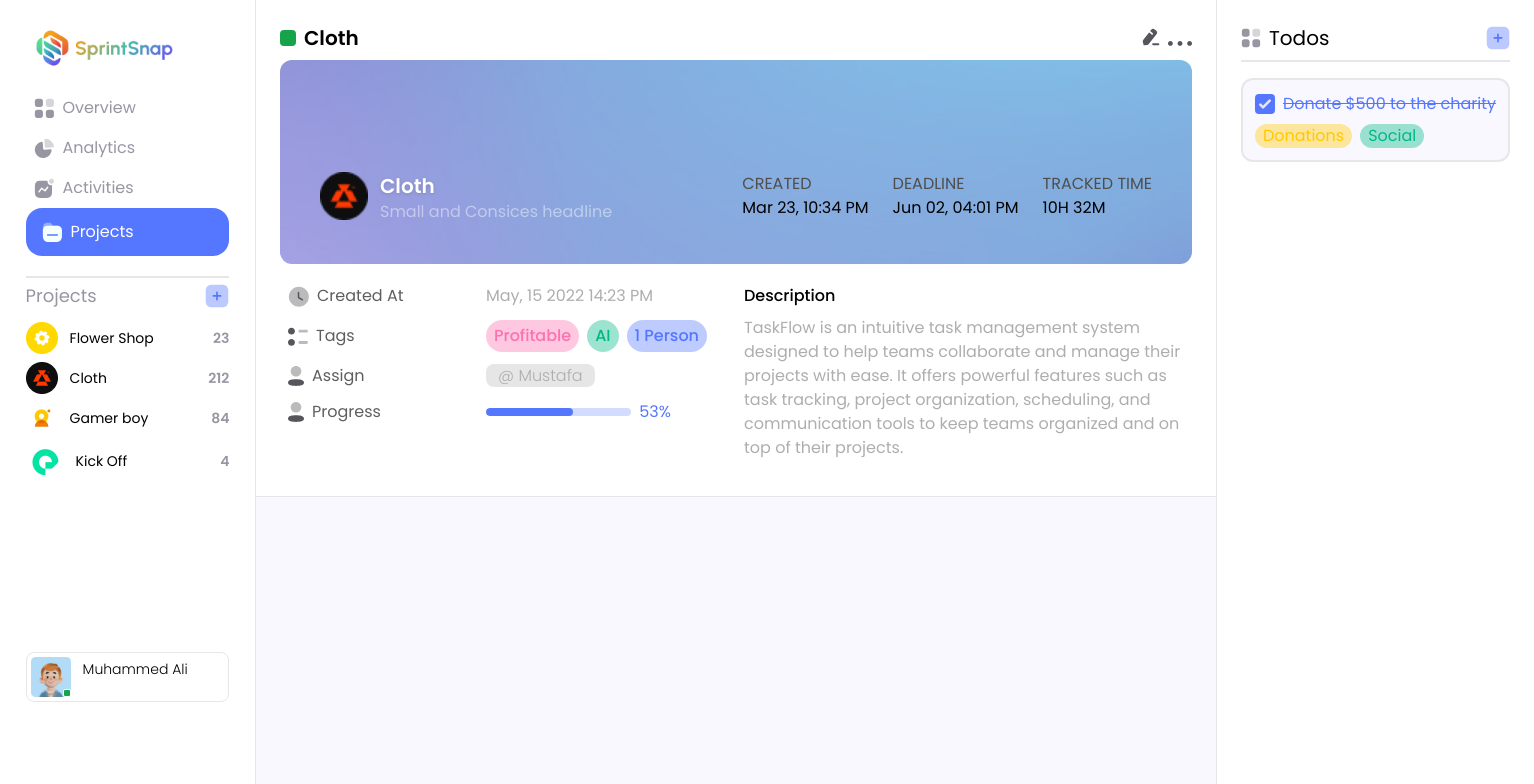
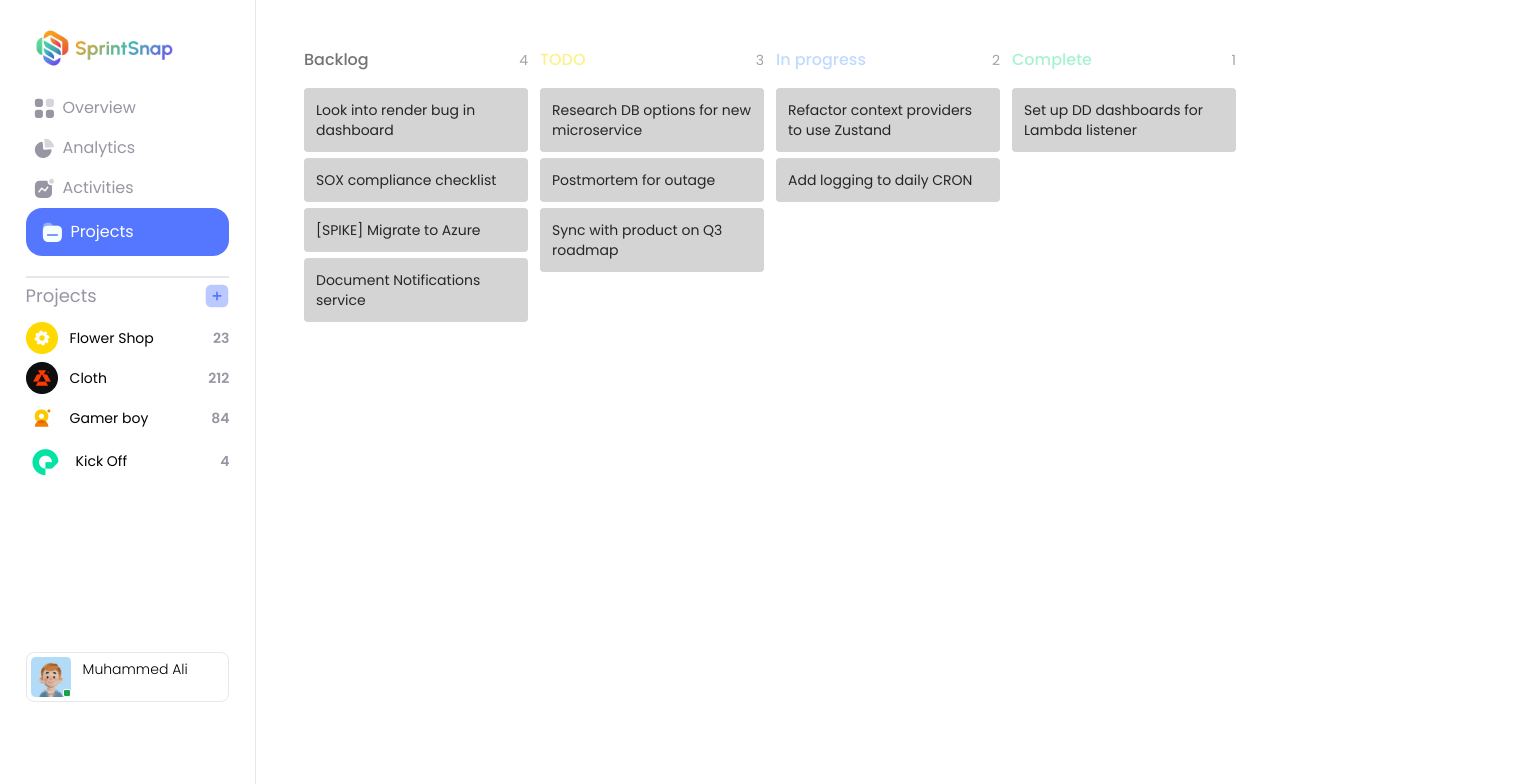
Before and after one commit to KHARBAQOssama/SprintSnap-, a React (Vite) app in the folder Client/: page /test in a window 1280 px wide. Shown: the top 784 px of the page, 1534 px wide, since content can reach past the window. Built offline with nearby package versions, Linux system fonts and the light colour scheme.

Commit message:
Update Test view

```diff
--- a/Client/src/views/Test.jsx
+++ b/Client/src/views/Test.jsx
@@ -12,6 +12,7 @@ import ListIcon from "../components/icons/Listicon";
 import ProfileIcon from "../components/icons/ProfileIcon";
 import CheckedBoxIcon from "../components/icons/CheckedBoxIcon";
 import Modal from "./Modal";
+import { motion } from "framer-motion";
 
 const Test = () => {
   const [open, setOpen] = useState();
@@ -95,7 +96,7 @@ const Test = () => {
           </div>
         </div>
       </aside>
-      <main className="min-w-[60em]">
+      {/* <main className="min-w-[60em]">
         <div className="bg-white p-6 border-b">
           <div className="flex gap-2 items-baseline">
             <div className="flex gap-2 items-center">
@@ -232,9 +233,226 @@ const Test = () => {
         closeModal={() => {
           setOpen(!open);
         }}
-      />
+      /> */}
+      <main className="min-w-[60em] flex-1 h-[100vh] bg-white">
+        <Board />
+      </main>
     </div>
   );
 };
 
 export default Test;
+
+const Board = () => {
+  const [cards, setCards] = useState(DEFAULT_CARDS);
+  return (
+    <div
+      className="flex h-full w-full gap-3
+  overflow-scroll p-12"
+    >
+      <Column
+        title="Backlog"
+        column="backlog"
+        headingColor="text-neutral-500"
+        cards={cards}
+        setCards={setCards}
+      />
+
+      <Column
+        title="TODO"
+        column="todo"
+        headingColor="text-yellow-200"
+        cards={cards}
+        setCards={setCards}
+      />
+
+      <Column
+        title="In progress"
+        column="doing"
+        headingColor="text-blue-200"
+        cards={cards}
+        setCards={setCards}
+      />
+
+      <Column
+        title="Complete"
+        column="done"
+        headingColor="text-emerald-200"
+        cards={cards}
+        setCards={setCards}
+      />
+    </div>
+  );
+};
+const Column = ({ title, headingColor, column, cards, setCards }) => {
+  const [active, setActive] = useState(false);
+  const filteredCards = cards.filter((c) => c.column === column);
+  const handleDragStart = (e, card) => {
+    e.dataTransfer.setData("cardId", card.id);
+  };
+  const handleDragOver = (e) => {
+    e.preventDefault();
+    highlightIndicator(e);
+    setActive(true);
+  };
+  const handleDragLeave = () => {
+    clearHighlights();
+    setActive(false);
+  };
+  const clearHighlights = (els) => {
+    const indicators = els || getIndicators();
+
+    indicators.forEach((i) => {
+      i.style.opacity = "0";
+    });
+  };
+
+  const highlightIndicator = (e) => {
+    const indicators = getIndicators();
+
+    clearHighlights(indicators);
+
+    const el = getNearestIndicator(e, indicators);
+
+    el.element.style.opacity = "1";
+  };
+
+  const getNearestIndicator = (e, indicators) => {
+    const DISTANCE_OFFSET = 50;
+
+    const el = indicators.reduce(
+      (closest, child) => {
+        const box = child.getBoundingClientRect();
+
+        const offset = e.clientY - (box.top + DISTANCE_OFFSET);
+
+        if (offset < 0 && offset > closest.offset) {
+          return { offset: offset, element: child };
+        } else {
+          return closest;
+        }
+      },
+
+      {
+        offset: Number.NEGATIVE_INFINITY,
+
+        element: indicators[indicators.length - 1],
+      }
+    );
+
+    return el;
+  };
+
+  const getIndicators = () => {
+    return Array.from(document.querySelectorAll(`[data-column="${column}"]`));
+  };
+  const handleDragEnd = (e) => {
+    clearHighlights();
+    setActive(false);
+    const cardId = e.dataTransfer.getData("cardId");
+    const indicators = getIndicators();
+    const { element } = getNearestIndicator(e, indicators);
+    const before = element.dataset.before || "-1";
+
+    if (before !== cardId) {
+      let copy = [...cards];
+      let cardToTransfer = copy.find((c) => c.id === cardId);
+      if (!cardToTransfer) return;
+      cardToTransfer = { ...cardToTransfer, column };
+
+      copy = copy.filter((c) => c.id !== cardId);
+      const moveToBack = before === "-1";
+      if (moveToBack) {
+        copy.push(cardToTransfer);
+      } else {
+        const insertAtIndex = copy.findIndex((el) => el.id === before);
+        if (insertAtIndex === undefined) return;
+        copy.splice(insertAtIndex, 0, cardToTransfer);
+      }
+      setCards(copy);
+    }
+  };
+  return (
+    <div className="w-56 shrink-0">
+      <div className="mb-3 flex items-center justify-between">
+        <h3 className={`font-medium ${headingColor}`}>{title}</h3>
+        <span className="rounded text-sm text-neutral-400">
+          {filteredCards.length}{" "}
+        </span>
+      </div>
+      <div
+        className={`h-full w-full transition-colors ${
+          active ? "Obg-neutral-800/50" : "bg-neutral-800/0"
+        }`}
+        onDrop={handleDragEnd}
+        onDragOver={handleDragOver}
+        onDragLeave={handleDragLeave}
+      >
+        {filteredCards.map((c) => {
+          return <Card handleDragStart={handleDragStart} key={c.id} {...c} />;
+        })}
+        <DropIndicator beforeId="-1" column={column} />
+      </div>
+    </div>
+  );
+};
+const Card = ({ title, id, column, handleDragStart }) => {
+  return (
+    <>
+      <DropIndicator beforeId={id} column={column} />
+      <motion.div
+        layout
+        layoutId={id}
+        onDragStart={(e) => handleDragStart(e, { title, id, column })}
+        draggable="true"
+        className="cursor-grab rounded border.
+  border-neutral-200 bg-neutral-300 p-3
+  active:cursor-grabbing"
+      >
+        <p className="text-sm text-neutral-800">{title}</p>
+      </motion.div>
+    </>
+  );
+};
+const DropIndicator = ({ beforeId, column }) => {
+  return (
+    <div
+      data-before={beforeId || "-1"}
+      data-column={column}
+      className="my-0.5 h-0.5 w-full bg-violet-400 opacity-0"
+    />
+  );
+};
+const DEFAULT_CARDS = [
+  { title: "Look into render bug in dashboard", id: "1", column: "backlog" },
+
+  { title: "SOX compliance checklist", id: "2", column: "backlog" },
+
+  { title: "[SPIKE] Migrate to Azure", id: "3", column: "backlog" },
+
+  { title: "Document Notifications service", id: "4", column: "backlog" },
+
+  {
+    title: "Research DB options for new microservice",
+    id: "5",
+    column: "todo",
+  },
+
+  { title: "Postmortem for outage", id: "6", column: "todo" },
+
+  { title: "Sync with product on Q3 roadmap", id: "7", column: "todo" },
+
+  {
+    title: "Refactor context providers to use Zustand",
+    id: "8",
+    column: "doing",
+  },
+
+  { title: "Add logging to daily CRON", id: "9", column: "doing" },
+
+  {
+    title: "Set up DD dashboards for Lambda listener",
+    id: "10",
+    column: "done",
+  },
+];
```
